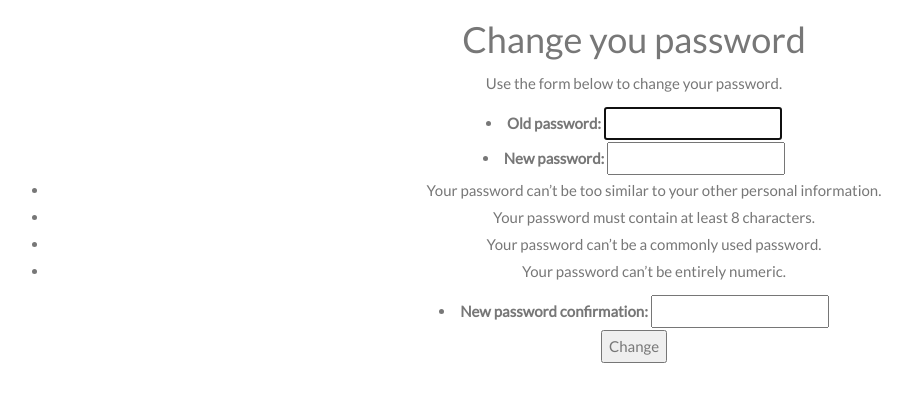
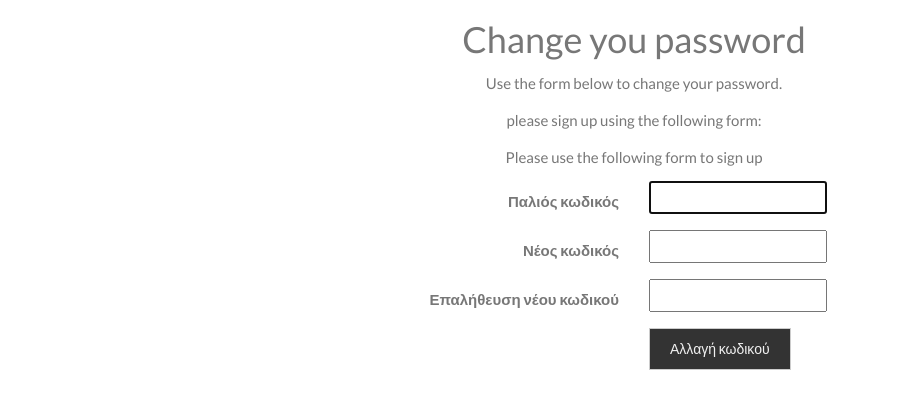
Before and after one commit to miskas138/this-is-it-beach, a Django app: a page that uses account/templates/registration/password_change_form.html in a window 1280 px wide. Shown: the part 50-459 px from the top of the page, without its empty margins (6-918 px from the left). Run offline with Django 3.2, Linux system fonts and the light colour scheme; the visitor is signed in with stand-in values (Sample User, id 1); some libraries are stand-ins or nearby versions.

Commit message:
password reset einai komple, thema me to allign se mikres othones gia to register/simple-user

```diff
--- a/account/templates/registration/password_change_form.html
+++ b/account/templates/registration/password_change_form.html
@@ -4,9 +4,33 @@
      <div class="container-fluid text-center" style="margin-top: 50px">
 <h1>Change you password</h1>
 <p>Use the form below to change your password.</p>
-<form action="." method="post">
-{{ form.as_ul }}
-<input type="submit" value="Change">
+
+         <p>please sign up using the following form:</p>
+    {% if form.new_password1.errors or form.new_password2.errors %}
+        <p>Βάλε τα καλά!!!!</p>
+    {% elif form.old_password.errors  %}
+        <p>Έβαλες λάθος κωδικό</p>
+    {% else %}
+        <p>Please use the following form to sign up</p>
+    {% endif %}
+         <div class="login-form">
+<form class="form-horizontal" action="." method="post">
+    <div class="form-group">
+        <label class="control-label col-sm-6 text-right">Παλιός κωδικός</label>
+           <div class="col-sm-6 text-left">{{ form.old_password }}</div>
+       </div>
+    <div class="form-group">
+        <label class="control-label col-sm-6 text-right">Νέος κωδικός</label>
+           <div class="col-sm-6 text-left">{{ form.new_password1 }}</div>
+       </div>
+     <div class="form-group">
+        <label class="control-label col-sm-6 text-right">Επαλήθευση νέου κωδικού</label>
+           <div class="col-sm-6 text-left">{{ form.new_password2 }}</div>
+       </div>
+<div class="form-group">
+      <div class="col-sm-offset-6 col-sm-1">
+        <button type="submit" class="file-control btn btn-default">Αλλαγή κωδικού</button>
+      </div>
 {% csrf_token %}
-</form></div>
+</form></div></div>
 {% endblock %}
--- a/account/templates/registration/register.html
+++ b/account/templates/registration/register.html
@@ -39,7 +39,7 @@
        </div>
        <div class="form-group">
            <label class="control-label col-sm-6">{{ profile_form.gender.label }}</label>
-           <div class="col-sm-6">{{ profile_form.gender }}</div>
+           <div class="control-text col-sm-6">{{ profile_form.gender }}</div>
        </div>
        <div class="form-group">
            <label class="control-label col-sm-6">{{ profile_form.date_of_birth.label }}</label>
@@ -47,7 +47,9 @@
        </div>
        <div class="form-group">
            <label class="control-label col-sm-6">{{ profile_form.photo.label }}</label>
-           <div class="col-sm-3">{{ profile_form.photo }}</div>
+               <span class="col-sm-2 btn btn-primary"><div class="file" style="fill-opacity: 0;opacity: 0;
+  position: absolute;">{{ profile_form.photo }}</div>Eπιλέξτε φωτογραφία
+    </span>
        </div>
 
        <!--{#  #}{ profile_form.as_p }}
```
Also changed, not shown: media/profile_photos/17/12/15/13015024_10207522273767520_980953046_n.jpg (added).
